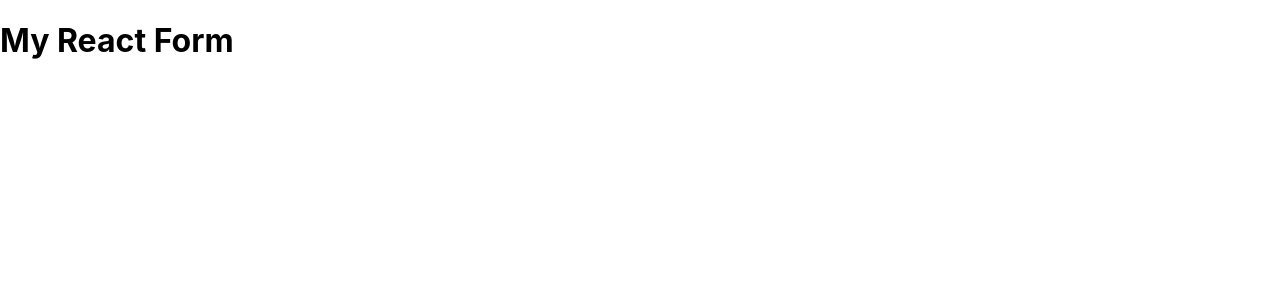
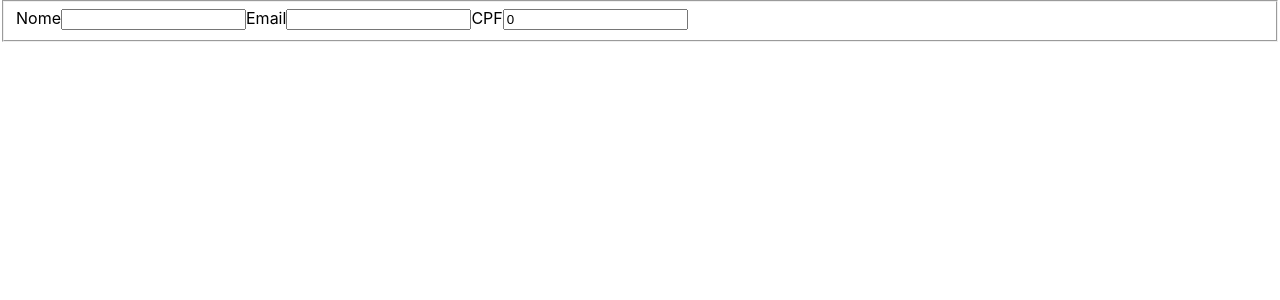
Before and after one commit to coelhoreinaldo/react-form-exercise, a React (Create React App) app: page / in a window 1280 px wide. Shown: the top 300 px of the page. Built offline with nearby package versions, Linux system fonts and the light colour scheme.

Commit message:
feat: Requisito 1, creating fieldset

```diff
--- a/src/App.js
+++ b/src/App.js
@@ -1,11 +1,12 @@
 import React from 'react';
+import PersonalData from './components/PersonalData';
 
 class App extends React.Component {
   render() {
     return (
-      <h1>
-        My React Form
-      </h1>
+      <form>
+        <PersonalData />
+      </form>
     );
   }
 }
--- /dev/null
+++ b/src/components/PersonalData.js
@@ -0,0 +1,59 @@
+import React from 'react';
+
+export default class PersonalData extends React.Component {
+  constructor() {
+    super();
+
+    this.state = {
+      name: '',
+      email: '',
+      cpf: 0,
+    };
+  }
+
+  handleChange = ({ target }) => {
+    const { name, value } = target;
+    console.log(value);
+    this.setState(() => ({
+      [name]: value,
+    }));
+  };
+
+  render() {
+    const { name, email, cpf } = this.state;
+    return (
+      <fieldset>
+        <label htmlFor="name">
+          Nome
+          <input
+            type="text"
+            value={ name }
+            name="name"
+            id="name"
+            onChange={ this.handleChange }
+          />
+        </label>
+        <label htmlFor="email">
+          Email
+          <input
+            type="email"
+            value={ email }
+            name="email"
+            id="email"
+            onChange={ this.handleChange }
+          />
+        </label>
+        <label htmlFor="cpf">
+          CPF
+          <input
+            type="text"
+            value={ cpf }
+            name="cpf"
+            id="cpf"
+            onChange={ this.handleChange }
+          />
+        </label>
+      </fieldset>
+    );
+  }
+}
```
